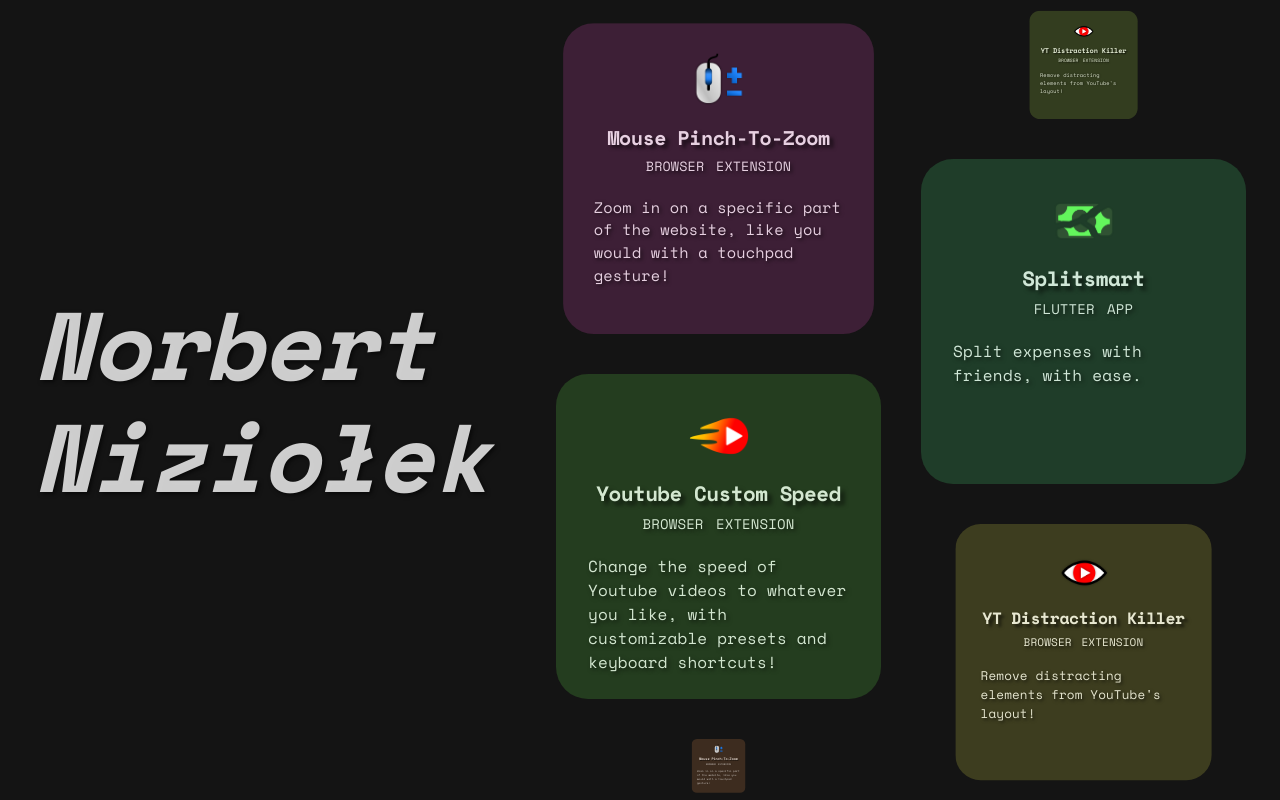
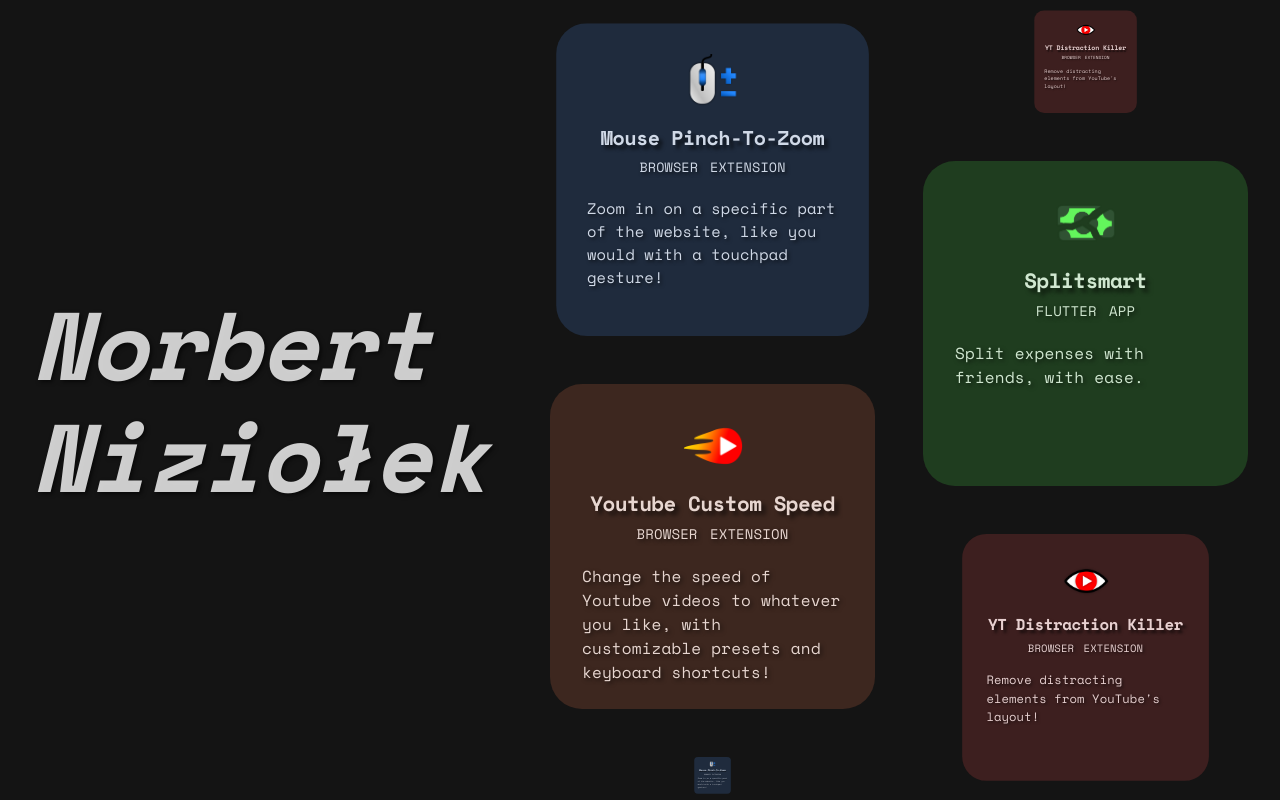
Before and after one commit to nizioleque/portfolio, a Next.js app: page / in a window 1280 px wide. Built offline with nearby package versions, Linux system fonts and the light colour scheme.

Commit message:
Add constant hue to cards

```diff
--- a/pages/projects/mouse-pinch-to-zoom.tsx
+++ b/pages/projects/mouse-pinch-to-zoom.tsx
@@ -7,6 +7,7 @@ export const meta: ProjectMeta = {
   id: 'mouse-pinch-to-zoom',
   name: 'Mouse Pinch-To-Zoom',
   category: ProjectCategory.Extension,
+  hue: 216,
   icon,
   description:
     'Zoom in on a specific part of the website, like you would with a touchpad gesture!',
--- a/pages/projects/splitsmart.tsx
+++ b/pages/projects/splitsmart.tsx
@@ -7,6 +7,7 @@ export const meta: ProjectMeta = {
   id: 'splitsmart',
   name: 'Splitsmart',
   category: ProjectCategory.Flutter,
+  hue: 120,
   icon,
   description: 'Split expenses with friends, with ease.',
   downloadUrl: 'https://splitsmart.niziolek.dev',
--- a/pages/projects/youtube-custom-speed.tsx
+++ b/pages/projects/youtube-custom-speed.tsx
@@ -7,6 +7,7 @@ export const meta: ProjectMeta = {
   id: 'youtube-custom-speed',
   name: 'Youtube Custom Speed',
   category: ProjectCategory.Extension,
+  hue: 15,
   icon,
   description:
     'Change the speed of Youtube videos to whatever you like, with customizable presets and keyboard shortcuts!',
--- a/pages/projects/youtube-distraction-killer.tsx
+++ b/pages/projects/youtube-distraction-killer.tsx
@@ -7,6 +7,7 @@ export const meta: ProjectMeta = {
   id: 'youtube-distraction-killer',
   name: 'YT Distraction Killer',
   category: ProjectCategory.Extension,
+  hue: 0,
   icon,
   description: "Remove distracting elements from YouTube's layout!",
   downloadUrl:
--- a/src/components/CardContainer.tsx
+++ b/src/components/CardContainer.tsx
@@ -124,7 +124,7 @@ function CardContainer({ children }: CardContainerProps) {
             display: 'grid',
             justifyContent: 'center',
             gridTemplateColumns: 'auto auto',
-            gap: 5,
+            gap: 6,
             '& > :nth-of-type(even) .card-list-item': {
               top: 150,
             },
--- a/src/components/CardContent.tsx
+++ b/src/components/CardContent.tsx
@@ -12,6 +12,7 @@ const IMAGE_SIZE = 60;
 function CardContent({ project }: CardContentProps) {
   return (
     <ExpandableCard
+      hue={project.hue}
       id={project.id}
       content={
         <>
--- a/src/components/ExpandableCard/Card.tsx
+++ b/src/components/ExpandableCard/Card.tsx
@@ -1,9 +1,12 @@
 import { styled } from '@mui/material';
 import { motion } from 'framer-motion';
 
-const Card = styled(motion.a)(({ theme }) => {
-  const hue = (Math.random() * 360) << 0;
-  return theme.unstable_sx({
+interface CardProps {
+  hue: number;
+}
+
+const Card = styled(motion.a)<CardProps>(({ theme, hue }) =>
+  theme.unstable_sx({
     display: 'block',
     padding: 4,
 
@@ -46,7 +49,7 @@ const Card = styled(motion.a)(({ theme }) => {
     '&.transform-origin-bottom': {
       transformOrigin: 'bottom center !important',
     },
-  });
-});
+  })
+);
 
 export default Card;
--- a/src/components/ExpandableCard/ExpandableCard.tsx
+++ b/src/components/ExpandableCard/ExpandableCard.tsx
@@ -28,9 +28,10 @@ import Overlay from './Overlay';
 export interface ExpandableCardProps {
   content: ReactNode;
   id: string;
+  hue: number;
 }
 
-function ExpandableCard({ content, id }: ExpandableCardProps) {
+function ExpandableCard({ content, id, hue }: ExpandableCardProps) {
   const { scrollContainer, blockScrollChange, pauseAutoScroll } =
     useContext(CardContainerContext);
 
@@ -122,6 +123,7 @@ function ExpandableCard({ content, id }: ExpandableCardProps) {
       <Box>
         <Link href={`/`} as={`/${id}`} passHref legacyBehavior>
           <Card
+            hue={hue}
             onClick={() => {
               if (!cardContainer.current) return;
 
--- a/src/types.ts
+++ b/src/types.ts
@@ -11,6 +11,7 @@ export interface ProjectMeta {
   icon: StaticImageData;
   category: ProjectCategory;
   description: string;
+  hue: number;
   runUrl?: string;
   downloadUrl?: string;
   codeUrl?: string;
```
